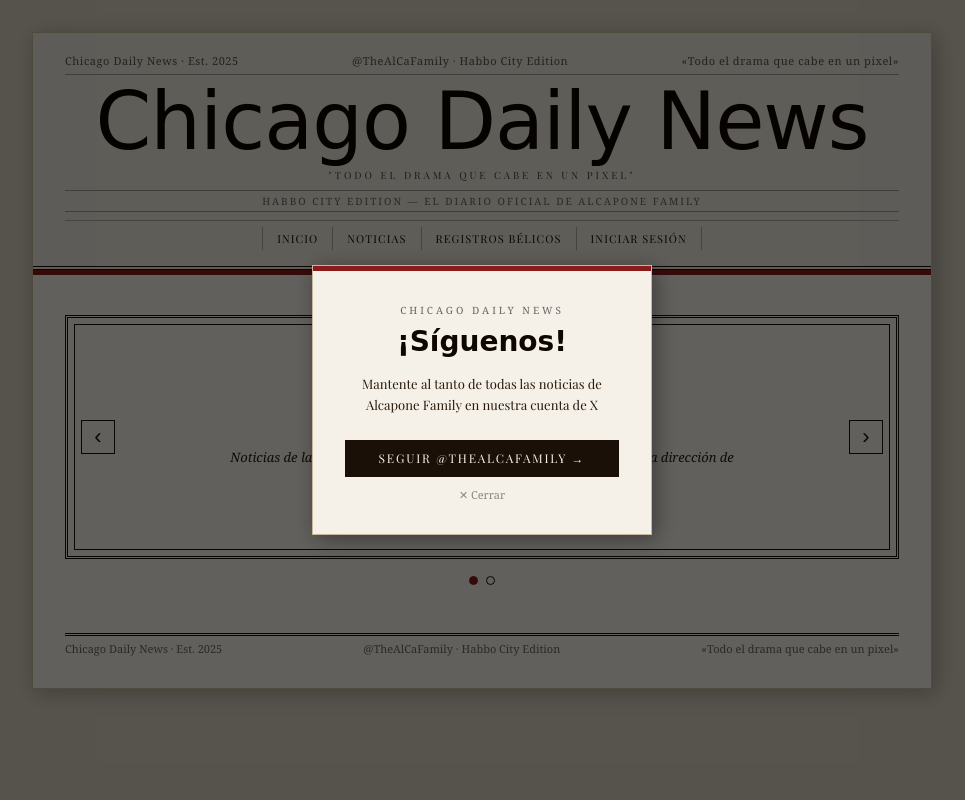
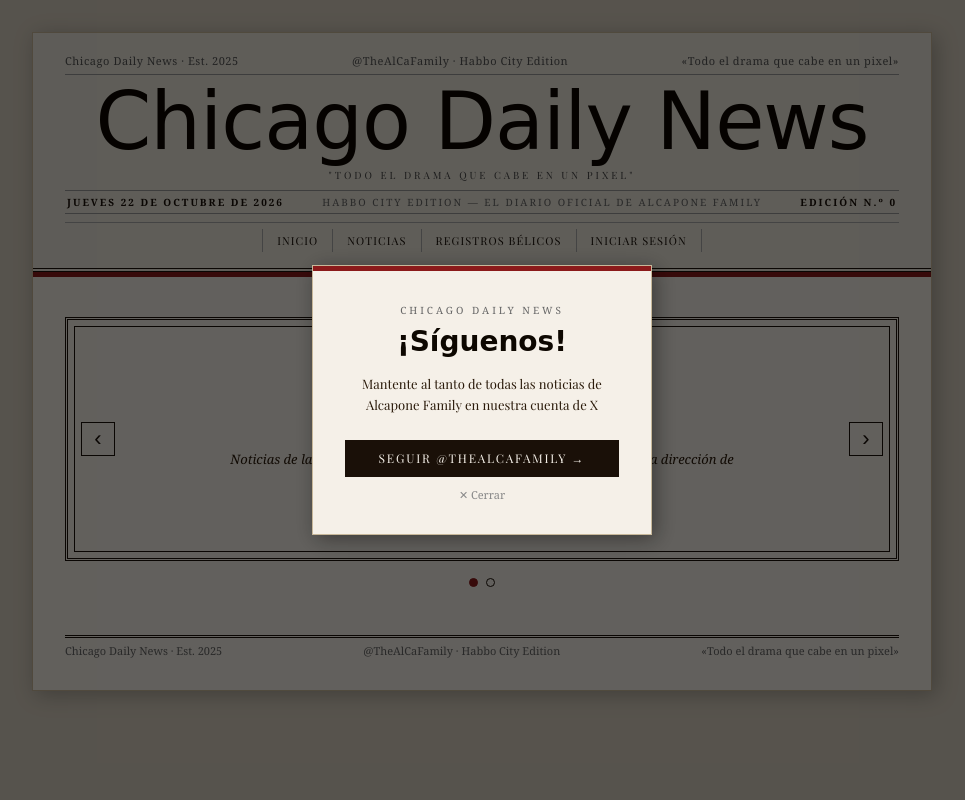
Before and after one commit to xlDeadman/chicago-daily-news, a Django app: page / in a window 1280 px wide. Shown: the whole page, without its empty margins (158-1123 px from the left). Run offline with Django 5.2, Linux system fonts and the light colour scheme; data that the repository does not hold is empty; some web fonts are replaced.

Commit message:
Agregar fecha y numero de edicion en la portada
Co-Authored-By: Claude Opus 5.5 <noreply@anthropic.com>
Claude-Session: https://claude.ai/code/session_01MFBbwEuMCVnn95VQ4vNGY2

```diff
--- a/newspaper/templates/newspaper/index.html
+++ b/newspaper/templates/newspaper/index.html
@@ -77,6 +77,22 @@
     border-bottom: 1px solid #999;
     padding: 3px 0;
     margin-bottom: 0.5rem;
+  }
+  .edition-line-portada {
+    display: flex;
+    justify-content: space-between;
+    align-items: center;
+    gap: 10px;
+    padding: 4px 2px;
+  }
+  .edition-line-portada .ed-fecha,
+  .edition-line-portada .ed-numero {
+    color: #1a1008;
+    font-weight: bold;
+    white-space: nowrap;
+  }
+  @media (max-width: 700px) {
+    .edition-line-portada { flex-direction: column; gap: 2px; }
   }
 
   /* NAV */
@@ -497,7 +513,11 @@
     <div style="border-top:1px solid #999; margin-bottom:0.4rem;"></div>
     <div class="nombre-periodico">Chicago Daily News</div>
     <div class="subtitulo-cabecera">"Todo el drama que cabe en un pixel"</div>
-    <div class="edition-line">Habbo City Edition — El diario oficial de Alcapone Family</div>
+    <div class="edition-line edition-line-portada">
+      <span class="ed-fecha">{{ fecha_hoy }}</span>
+      <span class="ed-centro">Habbo City Edition — El diario oficial de Alcapone Family</span>
+      <span class="ed-numero">Edición N.º {{ edicion }}</span>
+    </div>
     <div class="nav-bar">
       <span><a href="/">INICIO</a></span>
       <span><a href="/noticias/">NOTICIAS</a></span>
--- a/newspaper/views.py
+++ b/newspaper/views.py
@@ -1,3 +1,5 @@
+from datetime import datetime
+from zoneinfo import ZoneInfo
 from django.shortcuts import render, redirect
 from django.contrib.auth import authenticate, login, logout
 from django.contrib.auth.models import User
@@ -14,6 +16,14 @@ def staff_required(view_func):
         return view_func(request, *args, **kwargs)
     return wrapper
 
+DIAS = ['Lunes', 'Martes', 'Miércoles', 'Jueves', 'Viernes', 'Sábado', 'Domingo']
+MESES = ['enero', 'febrero', 'marzo', 'abril', 'mayo', 'junio', 'julio',
+         'agosto', 'septiembre', 'octubre', 'noviembre', 'diciembre']
+
+def fecha_de_hoy():
+    hoy = datetime.now(ZoneInfo('America/Mexico_City'))
+    return f"{DIAS[hoy.weekday()]} {hoy.day} de {MESES[hoy.month - 1]} de {hoy.year}"
+
 def home(request):
     noticias = list(Noticia.objects.all().order_by('-fecha', '-id'))
     principal = noticias[0] if len(noticias) > 0 else None
@@ -26,6 +36,8 @@ def home(request):
         'columnas': columnas,
         'mixtas': mixtas,
         'tendencia': tendencia,
+        'fecha_hoy': fecha_de_hoy(),
+        'edicion': len(noticias),
     })
 
 @csrf_exempt
```
